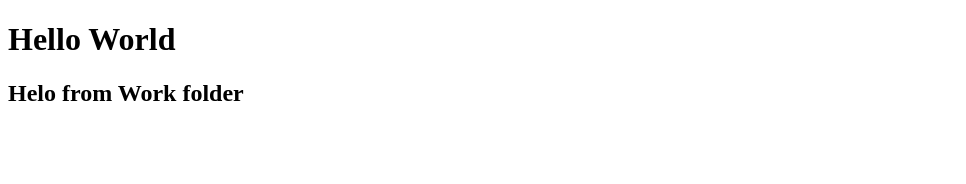
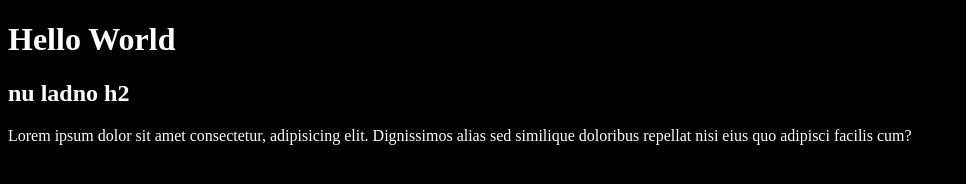
Before and after one commit to kkerimow/webproject, a plain HTML site: page index.html in a window 1280 px wide. Shown: the whole page, without its empty margins (0-966 px from the left). Drawn offline with Linux system fonts and the light colour scheme.

Commit message:
bazi degisiklikler iste

```diff
--- a/index.html
+++ b/index.html
@@ -8,6 +8,9 @@
 </head>
 <body>
     <h1>Hello World</h1>
-    <h2>Helo from Work folder</h2>
+    <h2>nu ladno h2</h2>
+    <p>
+        Lorem ipsum dolor sit amet consectetur, adipisicing elit. Dignissimos alias sed similique doloribus repellat nisi eius quo adipisci facilis cum?
+    </p>
 </body>
 </html>
--- a/style.css
+++ b/style.css
@@ -0,0 +1,4 @@
+body {
+    background: #000;
+    color: #fff;
+}
```
